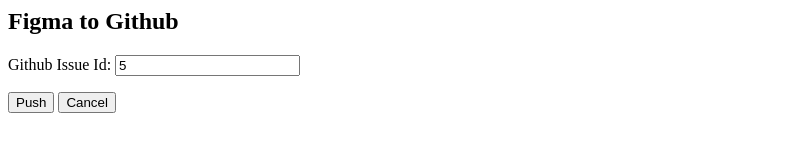
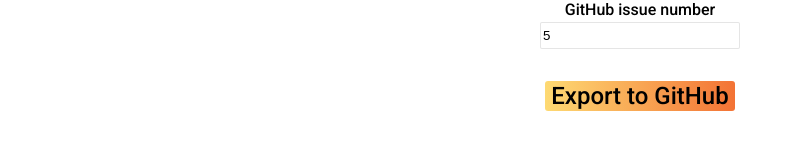
Before and after one commit to vyncem/figmatogithub, a website: page ui.html in a window 1280 px wide. Shown: the whole page, without its empty margins (0-795 px from the left). Drawn offline with nearby package versions, Linux system fonts and the light colour scheme.

Commit message:
Inline styles

```diff
--- a/ui.html
+++ b/ui.html
@@ -1,35 +1,80 @@
-<h2>Figma to Github</h2>
-<p>Github Issue Id: <input id="github-id" value="5"></p>
-<button id="create">Push</button>
-<button id="cancel">Cancel</button>
+<head>
+  <link rel="stylesheet" href="./styles.css">
+  <link href="https://fonts.googleapis.com/css2?family=Roboto:wght@400;500&display=swap" rel="stylesheet">
+
+  <style>
+    body, html {
+        font-family: 'Roboto', sans-serif;
+        font-weight: 500;
+        height: 100%;
+        margin: 0;
+        text-align: center;
+    }
+
+    .plugin-body {
+        margin-bottom: 2em;
+    }
+
+    input {
+        border: 1px solid rgba(0, 0, 0, 0.1);
+        box-sizing: border-box;
+        border-radius: 2px;
+        height: 2em;
+        width: 15em;
+    }
+
+    p {
+        margin-block-end: 0.2em;
+    }
+
+    button {
+        font-family: 'Roboto', sans-serif;
+        font-weight: 500;
+        font-size: 1.5em;
+        background: linear-gradient(90deg, rgba(253, 200, 48, 0.68) 0%, #F37335 100%);
+        border-radius: 3px;
+        border: none;
+    }
+  </style>
+</head>
+
+<div class="plugin-body">
+  <p>GitHub issue number</p>
+  <input id="github-id" value="5">
+</div>
+<div class="button-area">
+  <button id="create">Export to GitHub</button>
+</div>
+
 
 <script src="https://cdn.jsdelivr.net/npm/axios/dist/axios.min.js"></script>
 
 <script>
-
   document.getElementById('create').onclick = () => {
     const textbox = document.getElementById('github-id');
     const githubId = parseInt(textbox.value, 10);
     parent.postMessage({ pluginMessage: { type: 'networkRequest' } }, '*')
   }
 
-  document.getElementById('cancel').onclick = () => {
-    parent.postMessage({ pluginMessage: { type: 'cancel' } }, '*')
-  }
+  // document.getElementById('cancel').onclick = () => {
+  //   parent.postMessage({ pluginMessage: { type: 'cancel' } }, '*')
+  // }
 
   window.onmessage = async (event) => {
     if (event.data.pluginMessage.type === 'networkRequest') {
+      let img = "![GitHub Logo](https://s3-alpha-sig.figma.com/img/500d/8ec1/58bd03e5f964e7e6cc06e54587ab0a46?Expires=1598227200&Signature=a3GNzWCTTPJaNn3gVR9IS5r5so3o9ciA2-5fSmIpaOEDa677XNezGA~E9I8HwqTdQMkR-phMowMYKJQ-ptsSAGwRb-k1b8fAdMDgPcqCASZsCAbMXXF~MhYlY5vwRoA4NxvMU3rj4Bhh-WJar~GSim1pV2oAi8ns8aBJFU8Ue6jF9GB1MJkLqCGyJTZrwpfQYm-PPZqFC7nzDWMDhiAv0q0eT1VdFIo107vuh6hBe8VOnhymQN1Kj8kA3E7T-B5BhKL1XvPxr0SQZDRfmT5R0dUobm9mF8NO33Uwd31CC7sVtBObIEHCL6i9B30DyEycDYrdOZJYENjXuoU-3jNDOA__&Key-Pair-Id=APKAINTVSUGEWH5XD5UA)"
       axios.defaults.headers.common['Authorization'] = "token TOKEN"
-
+      setTimeout(() => {
         axios.get('https://cors-anywhere.herokuapp.com/http://www.randomtext.me/download/text/lorem/ul-8/5-15')
         .then( (response) => {
-        axios.post('https://api.github.com/repos/clio/themis/issues/comments/673393486', { "body": response.data })
+          axios.post('https://api.github.com/repos/clio/themis/issues/comments/673393486', { "body": `${img} ${response.data}` })
           .then( (responsePost) =>  {
             console.log(responsePost)
-          window.parent.postMessage({ pluginMessage: response.data }, '*')
+            // window.parent.postMessage({ pluginMessage: `${img} ${response.data}` }, '*')
           })
           .catch(function (error) { console.log(error) })
         }).catch( (error) => { console.log(error) } )
+      }, 2000);
     }
   }
 </script>
```
Lines whose indentation alone changed are shown as unchanged.
